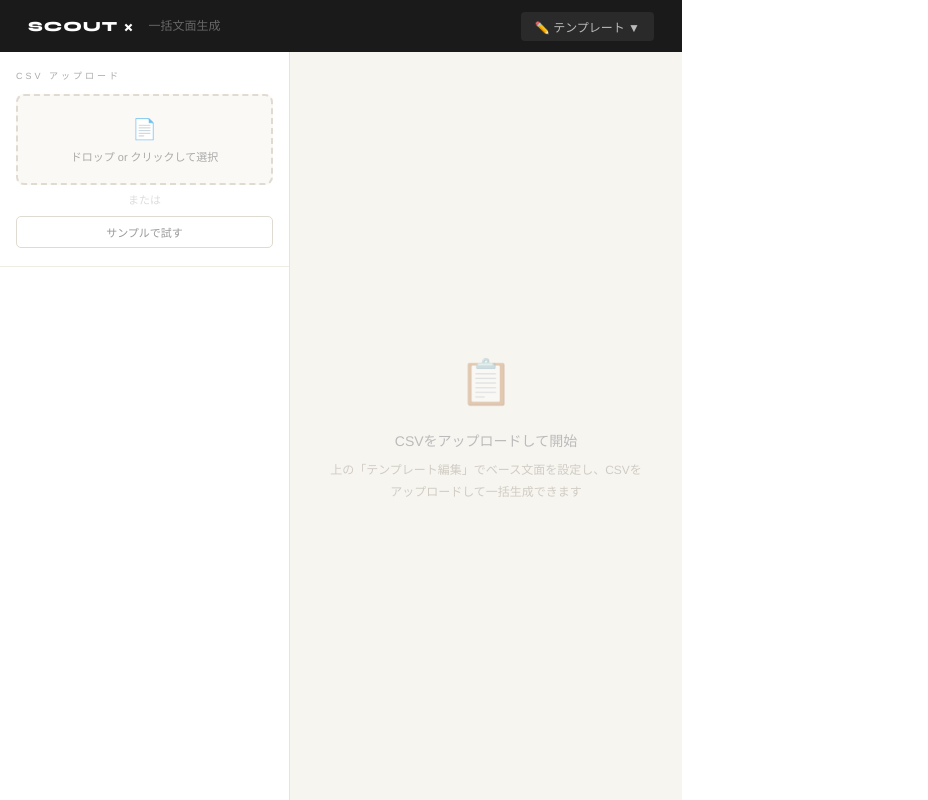
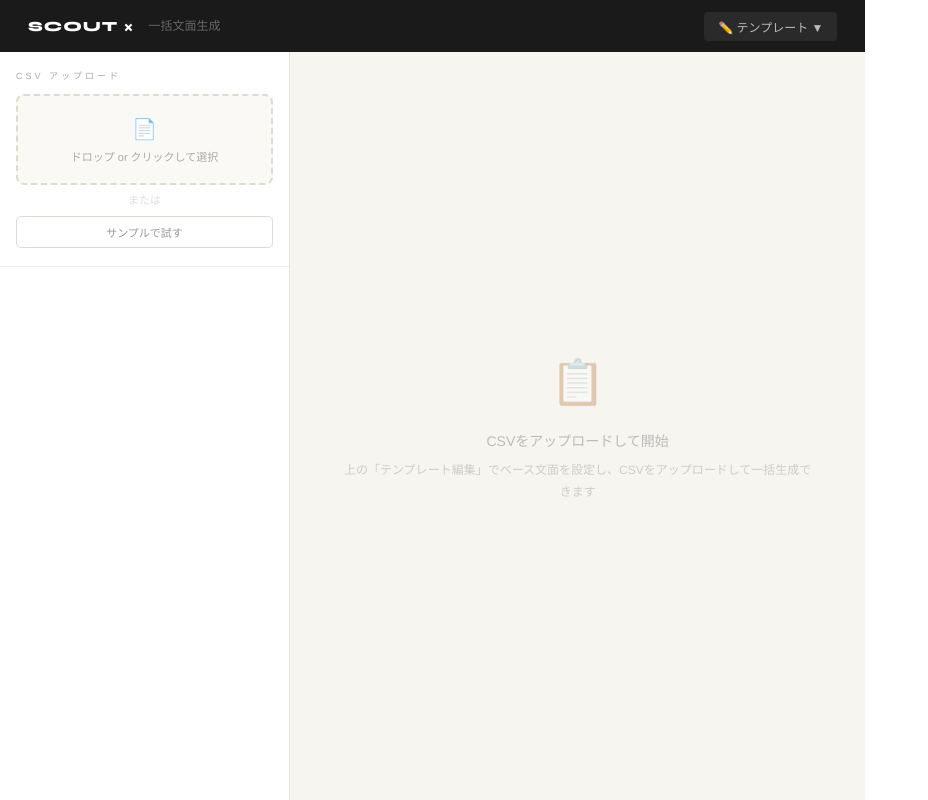
Before and after one commit to yudaiiguchi-ui/scout-app, a React (Vite) app: page / in a window 1280 px wide. Shown: the whole page, without its empty margins (0-928 px from the left). Built offline with nearby package versions, Linux system fonts and the light colour scheme.

Commit message:
fix width2

```diff
--- a/src/App.jsx
+++ b/src/App.jsx
@@ -364,7 +364,7 @@ export default function BulkScoutGenerator() {
           {activeTab === null && !generating && <EmptyState hasCandidates={candidates.length > 0} />}
 
           {activeTab !== null && candidates[activeTab] && (
-            <div style={{ animation: "slideIn 0.3s ease", maxWidth: 900 }}>
+            <div style={{ animation: "slideIn 0.3s ease", maxWidth:"95%"}}>
               <div style={{ marginBottom: 20 }}>
                 <div style={{ fontSize: 10, letterSpacing: 3, color: "#bbb", textTransform: "uppercase", marginBottom: 10 }}>候補者情報</div>
                 <div style={{ display: "flex", flexWrap: "wrap", gap: 8, padding: "14px 18px", background: "#fff", border: "1px solid #ece8e0", borderRadius: 8 }}>
@@ -449,7 +449,7 @@ function EmptyState({ hasCandidates }) {
     <div style={{ display: "flex", flexDirection: "column", alignItems: "center", justifyContent: "center", height: "100%", textAlign: "center" }}>
       <div style={{ fontSize: 44, marginBottom: 16, opacity: 0.35 }}>{hasCandidates ? "👈" : "📋"}</div>
       <div style={{ fontSize: 14, color: "#bbb", marginBottom: 8 }}>{hasCandidates ? "候補者を選択してください" : "CSVをアップロードして開始"}</div>
-      <div style={{ fontSize: 12, color: "#d0ccc4", maxWidth: 320, lineHeight: 1.8 }}>
+      <div style={{ fontSize: 12, color: "#d0ccc4", maxWidth: "95%", lineHeight: 1.8 }}>
         {hasCandidates
           ? "左リストから候補者を選ぶと生成結果が表示されます"
           : "上の「テンプレート編集」でベース文面を設定し、CSVをアップロードして一括生成できます"}
```
